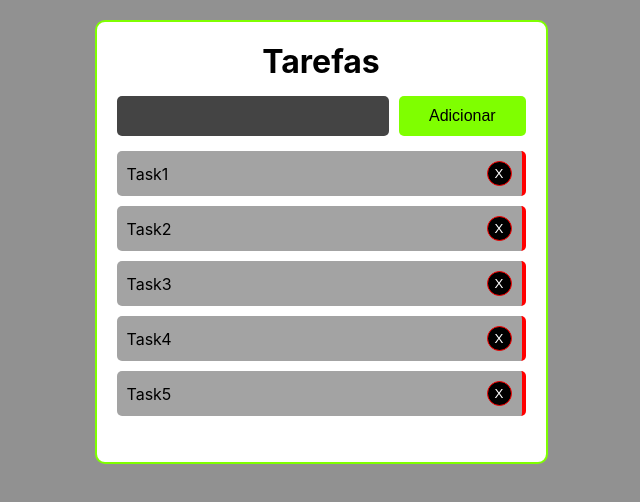
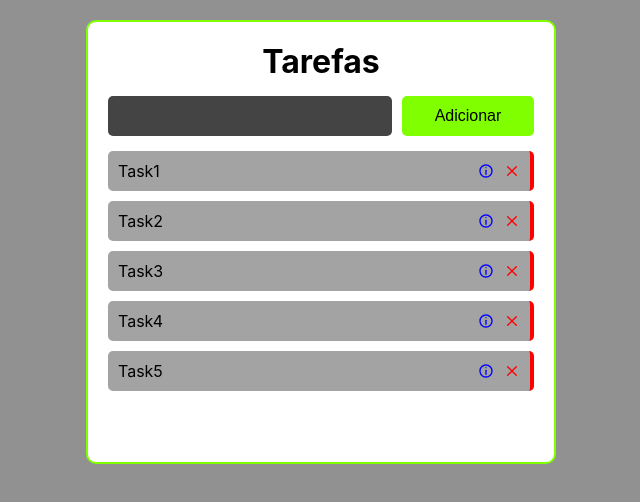
Before and after one commit to LilDrikks/meu-app-react, a React (Create React App) app in the folder my-app/: page / in a window 1280 px wide. Shown: the top 502 px of the page, without its empty margins (319-959 px from the left). Built offline with nearby package versions, Linux system fonts and the light colour scheme.

Commit message:
React-icons cg

```diff
--- a/my-app/package.json
+++ b/my-app/package.json
@@ -10,6 +10,7 @@
     "prettier": "^2.5.1",
     "react": "^17.0.2",
     "react-dom": "^17.0.2",
+    "react-icons": "^4.3.1",
     "react-scripts": "5.0.0",
     "uuid": "^8.3.2",
     "web-vitals": "^2.1.4"
--- a/my-app/src/App.jsx
+++ b/my-app/src/App.jsx
@@ -1,9 +1,13 @@
 import './App.css'
-import Container from './components/Container'
-import {useState} from 'react'
+
 import Tasks from './components/Tasks'
 import AddTask from './components/AddTask'
+import Container from './components/Container'
+import Header from './components/Header'
+
+import {useState} from 'react'
 import {v4 as uuidv4} from 'uuid'
+
 function App() {
 const [tasks, setTasks] = useState([
     {id:uuidv4(), title:'Task1', state: false},
@@ -63,7 +67,7 @@ const handleTaskClick = (taskId) => {
     <div className="App">
 
     <Container>
-    <h1>Tarefas</h1>
+    <Header />
       {/* passando uma props valor função para o component AddTask*/}
       <AddTask handleTaskAddition={handleTaskAddition} />
       {/* passando uma props valor useState para o component Tasks*/}
--- /dev/null
+++ b/my-app/src/components/Header.jsx
@@ -0,0 +1,5 @@
+const Header = () => {
+        return ( <h1>Tarefas</h1> );
+}
+
+export default Header;
--- a/my-app/src/components/Task.jsx
+++ b/my-app/src/components/Task.jsx
@@ -1,5 +1,7 @@
+import {CgClose, CgInfo} from 'react-icons/cg'
 
 import styles from './Tasks.module.css'
+
 const Task = ({task, handleTaskClick, handleDeleteTask}) => {
     return (
         <>
@@ -9,7 +11,8 @@ const Task = ({task, handleTaskClick, handleDeleteTask}) => {
                 style={task.state ? {borderLeft: '4px solid chartreuse'}: {borderRight: '4px solid  red'}}
                 onClick={() => handleTaskClick(task.id)}>
                 <div className={styles.title}>{task.title}</div>
-               <button className={styles.button} onClick={() => handleDeleteTask(task)}>X</button>
+                <CgInfo className={styles.buttonInfo}  />
+                    <CgClose  className={styles.buttonClose} onClick={() => handleDeleteTask(task)} />
             </div>
               {/*eventListener onClick recebe uma função que exaculta a função pois não podemos passar uma função com parametro diretamente */}
               {/*a fução chamada é a handleTaskClick(com a prop task.id) que será o id exato do item que esta sendo renderizado e clicado*/}
--- a/my-app/src/components/Tasks.module.css
+++ b/my-app/src/components/Tasks.module.css
@@ -17,12 +17,11 @@
     width: 350px;
     word-wrap:break-word;
 }
-.button {
-    width: 25px;
-    height: 25px;
-    border-radius: 60px;
-    border:1px solid red;
-    background-color: black;
-    color:white;
+.buttonClose {
+    color:red;
     margin-left: 10px;
 }
+.buttonInfo {
+    color:blue;
+    margin-left: 10px;
+}
```
Also changed, not shown: 1 other file (tests, documents, lock files or other folders).
